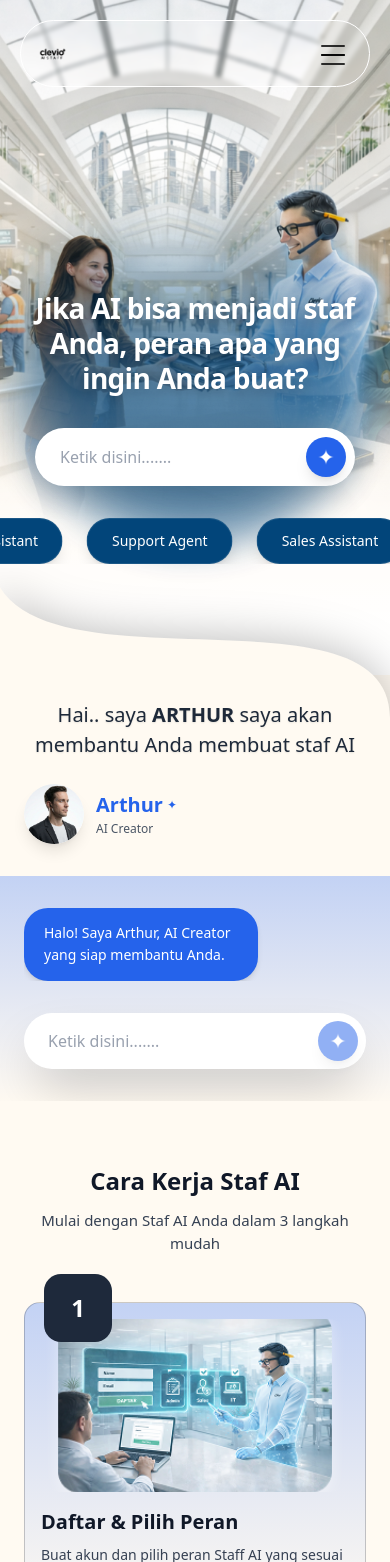
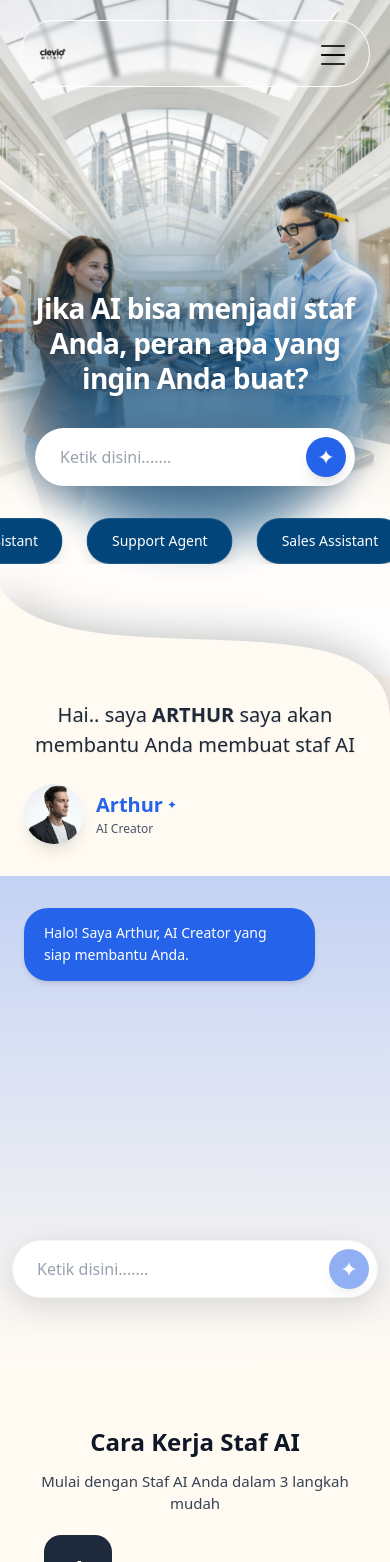
Before and after one commit to iHanzyy/clevio-ai-staff-revamp, a Next.js app: page / in a window 390 px wide. Shown: the top 1562 px of the page. Built offline with nearby package versions, Linux system fonts and the light colour scheme; a web font is replaced by a local one.

Commit message:
Refactor chat auto-scroll logic to target the input field, refine `isTyping` state management, and update chat UI styling for message bubbles and the input area.

```diff
--- a/src/components/features/home/ArthurSection.tsx
+++ b/src/components/features/home/ArthurSection.tsx
@@ -25,6 +25,35 @@ export default function ArthurSection() {
     const [credentials, setCredentials] = useState({ email: "", password: "" });
 
     // Ref for auto-scroll
+
+
+    // Auto-scroll to bottom when messages change
+    useEffect(() => {
+        if (messages.length > 1) { // Don't scroll on initial load
+            // Use setTimeout to ensure DOM is updated completely
+            setTimeout(() => {
+                if (inputRef.current) {
+                    // Scroll the Input into view.
+                    // block: 'end' aligns the bottom of the input with the viewport bottom.
+                    // This ensures the input (and thus the latest message above it) is visible.
+                    inputRef.current.scrollIntoView({ behavior: 'instant', block: 'end' });
+                }
+            }, 100);
+        }
+    }, [messages, isTyping]);
+
+    // Cleanup polling on unmount
+    useEffect(() => {
+        return () => {
+            if (pollingIntervalRef.current) {
+                clearInterval(pollingIntervalRef.current);
+            }
+        };
+    }, []);
+
+    // ... (rest of code)
+
+    // Ref for Chat Container
     const chatContainerRef = useRef<HTMLDivElement>(null);
 
     // Ref for section scroll target
@@ -88,12 +117,7 @@ export default function ArthurSection() {
         setSessionId(generatedSessionId);
     }, []);
 
-    // Auto-scroll to bottom when messages change
-    useEffect(() => {
-        if (chatContainerRef.current) {
-            chatContainerRef.current.scrollTop = chatContainerRef.current.scrollHeight;
-        }
-    }, [messages, isTyping]);
+
 
     // Cleanup polling on unmount
     useEffect(() => {
@@ -121,11 +145,6 @@ export default function ArthurSection() {
                     pollingIntervalRef.current = null;
                 }
                 setIsTyping(false);
-                setMessages(prev => [...prev, {
-                    id: Date.now(),
-                    from: "arthur",
-                    text: "Maaf, terjadi timeout. Silakan coba lagi."
-                }]);
                 return;
             }
 
@@ -294,6 +313,7 @@ export default function ArthurSection() {
             }
 
             // Add Arthur's response
+            setIsTyping(false); // STOP TYPING IMMEDIATELY
             setMessages(prev => [...prev, {
                 id: Date.now() + 1,
                 from: "arthur",
@@ -303,14 +323,6 @@ export default function ArthurSection() {
             // ALWAYS start polling after every response (runs in background)
             // Polling will check if N8N has posted agent data to webhook
             startPollingForAgentData();
-
-            // Don't set isTyping false yet - polling will handle it
-            // But set a timeout to stop typing indicator if no data found quickly
-            setTimeout(() => {
-                if (!isProcessingFinal) {
-                    setIsTyping(false);
-                }
-            }, 3000);
 
         } catch (error) {
             console.error("[ArthurSection] Chat error:", error);
@@ -356,7 +368,7 @@ export default function ArthurSection() {
                     {/* Arthur Profile - Aligned Left */}
                     <div className="max-w-3xl mx-auto w-full">
                         <div className="flex items-center gap-3">
-                            <div className="relative w-[60px] h-[60px] rounded-full overflow-hidden shadow-lg flex-shrink-0">
+                            <div className="relative w-[60px] h-[60px] rounded-full overflow-hidden shadow-lg shrink-0">
                                 <Image
                                     src="/arthurProfile.webp"
                                     alt="Arthur"
@@ -383,15 +395,15 @@ export default function ArthurSection() {
 
             {/* Chat Section - Gradient Background */}
             <div
-                className="relative py-8 px-6 sm:px-8 md:px-12 lg:px-16"
+                className="relative py-8 px-0 sm:px-8 md:px-12 lg:px-16"
                 style={{
                     background: 'linear-gradient(to bottom, #C3D2F4 0%, #FFFAF2 100%)'
                 }}
             >
-                {/* Chat Messages Container */}
+                {/* Chat Messages Container - Full Height/Page Scroll */}
                 <div
                     ref={chatContainerRef}
-                    className="max-w-3xl mx-auto mb-8 space-y-4 max-h-[500px] overflow-y-auto pr-2 scrollbar-thin scrollbar-thumb-gray-300"
+                    className="max-w-3xl mx-auto mb-4 space-y-4 px-6 sm:px-0 min-h-[300px]"
                 >
                     {messages.map((msg) => (
                         <div
@@ -399,7 +411,7 @@ export default function ArthurSection() {
                             className={`flex ${msg.from === "user" ? "justify-end" : "justify-start"} animate-fade-in-up`}
                         >
                             <div
-                                className={`max-w-[70%] sm:max-w-[80%] px-5 py-3.5 rounded-3xl shadow-md ${msg.from === "arthur"
+                                className={`max-w-[85%] sm:max-w-[80%] px-5 py-3.5 rounded-3xl shadow-md ${msg.from === "arthur"
                                     ? "bg-[#2563EB] text-white"
                                     : "bg-[#02457A] text-white"
                                     }`}
@@ -421,11 +433,15 @@ export default function ArthurSection() {
                             </div>
                         </div>
                     )}
+
+                    {/* Spacer */}
+                    <div className="h-4" />
                 </div>
 
-                {/* Input Field */}
+                {/* Input Field - Normal Flow (Not Sticky) */}
+                <div className="p-4 pb-8 -mx-1 sm:-mx-8 md:-mx-12 lg:-mx-16 z-30">
                     <div className="max-w-3xl mx-auto">
-                    <div className="relative bg-white rounded-full shadow-2xl pl-6 pr-14 py-4">
+                        <div className="relative bg-white rounded-full shadow-[0_8px_30px_rgb(0,0,0,0.12)] border border-gray-100 pl-6 pr-14 py-4 transition-transform duration-200 focus-within:scale-[1.01]">
                             <input
                                 ref={inputRef}
                                 type="text"
@@ -435,12 +451,13 @@ export default function ArthurSection() {
                                 onKeyPress={handleKeyPress}
                                 disabled={isTyping || isProcessingFinal}
                                 className="w-full bg-transparent border-none outline-none text-gray-700 placeholder:text-gray-400 text-base disabled:opacity-50"
+                                style={{ fontSize: '16px' }} // Prevent iOS zoom
                             />
                             {/* Button INSIDE input */}
                             <button
                                 onClick={handleSendMessage}
                                 disabled={!message.trim() || isTyping || isProcessingFinal}
-                            className="absolute right-2 top-1/2 -translate-y-1/2 h-10 w-10 bg-[#2563EB] rounded-full flex items-center justify-center hover:bg-[#1d4ed8] transition-colors shadow-lg disabled:opacity-50 disabled:cursor-not-allowed"
+                                className="absolute right-2 top-1/2 -translate-y-1/2 h-10 w-10 bg-[#2563EB] rounded-full flex items-center justify-center hover:bg-[#1d4ed8] transition-colors shadow-lg disabled:opacity-50 disabled:cursor-not-allowed active:scale-95"
                                 aria-label="Send Message"
                             >
                                 <div className="h-5 w-5 relative">
@@ -456,6 +473,7 @@ export default function ArthurSection() {
                         </div>
                     </div>
                 </div>
+            </div>
         </section>
     );
 }
```
Lines whose indentation alone changed are shown as unchanged.
